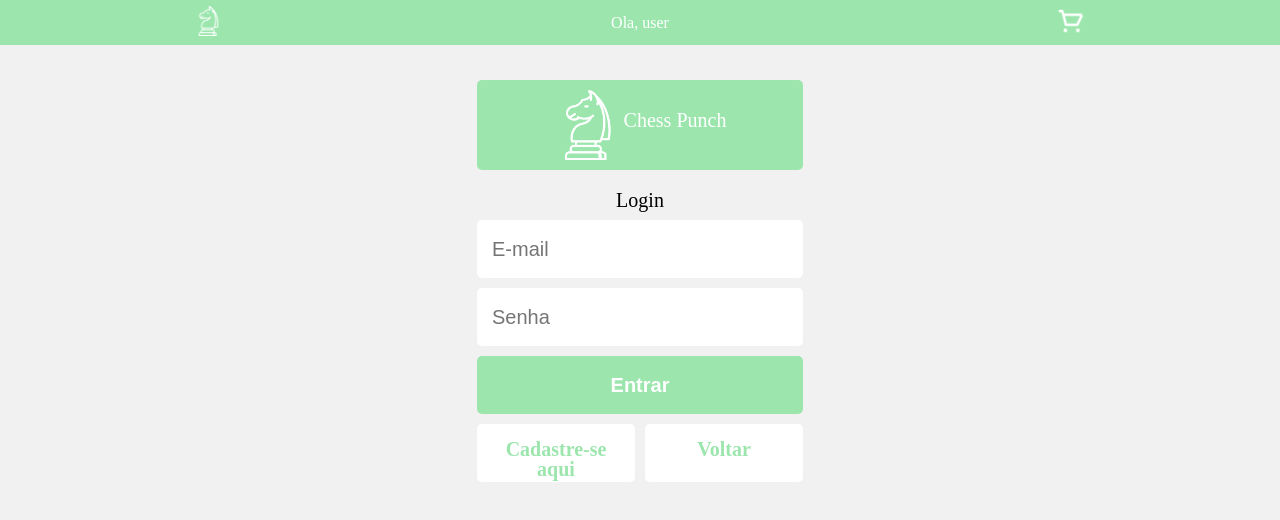
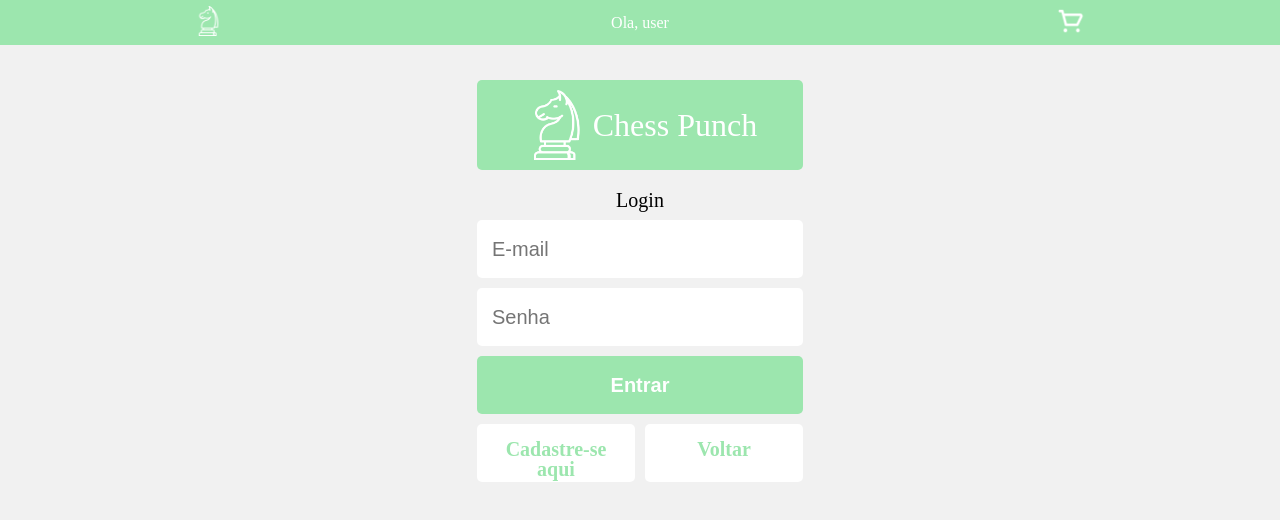
Before and after one commit to GabrielCardoz0/projeto15-chesspunch-front, a React (Create React App) app: page /sing-in in a window 1280 px wide. Shown: the top 520 px of the page. Built offline with nearby package versions, Linux system fonts and the light colour scheme.

Commit message:
refact: compoent Logo

```diff
--- /dev/null
+++ b/src/components/Logo.js
@@ -0,0 +1,11 @@
+import { StyleLogo } from "../assets/css/StyleLogo";
+import logo from "../assets/images/chess.png"
+
+export default function Logo() {
+    return (
+        <StyleLogo>
+            <img src={logo}></img>
+            <h1> Chess Punch</h1>
+        </StyleLogo>
+    )
+}
--- a/src/pages/SignIn/SingIn.js
+++ b/src/pages/SignIn/SingIn.js
@@ -1,18 +1,15 @@
-import { StyleLogo } from "../../assets/css/StyleLogo";
 import { StyleScreen } from "../../assets/css/StyleScreen";
 import Header from "../../components/header";
+import Logo from "../../components/Logo";
 import SingInForm from "./components/SiginInForm";
-import logo from "../../assets/images/chess.png"
+
 
 export default function SingIn() {
     return (
         <>
             <Header />
             <StyleScreen>
-                <StyleLogo>
-                    <img src={logo}></img>
-                    <h1> Chess Punch</h1>
-                </StyleLogo>
+            <Logo />
                 <h1>Login</h1>
                 <SingInForm />
             </StyleScreen>
```
